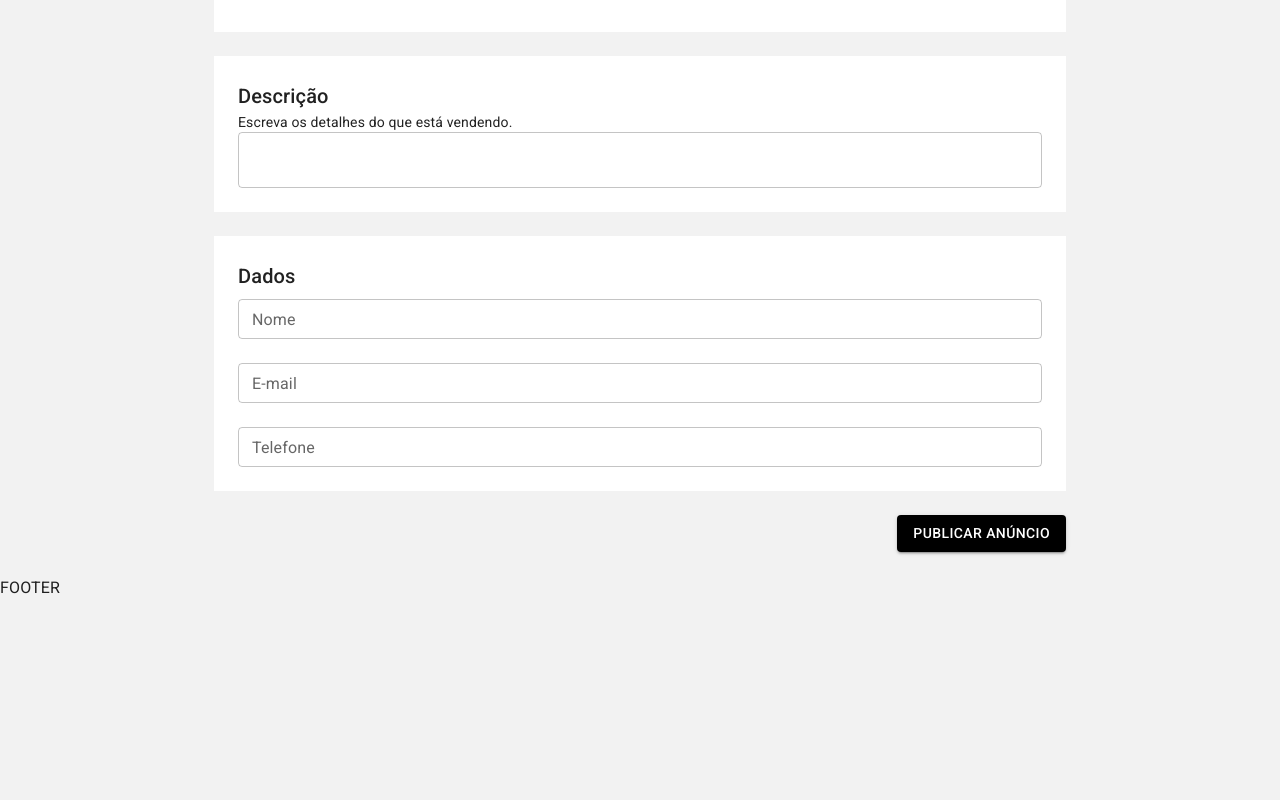
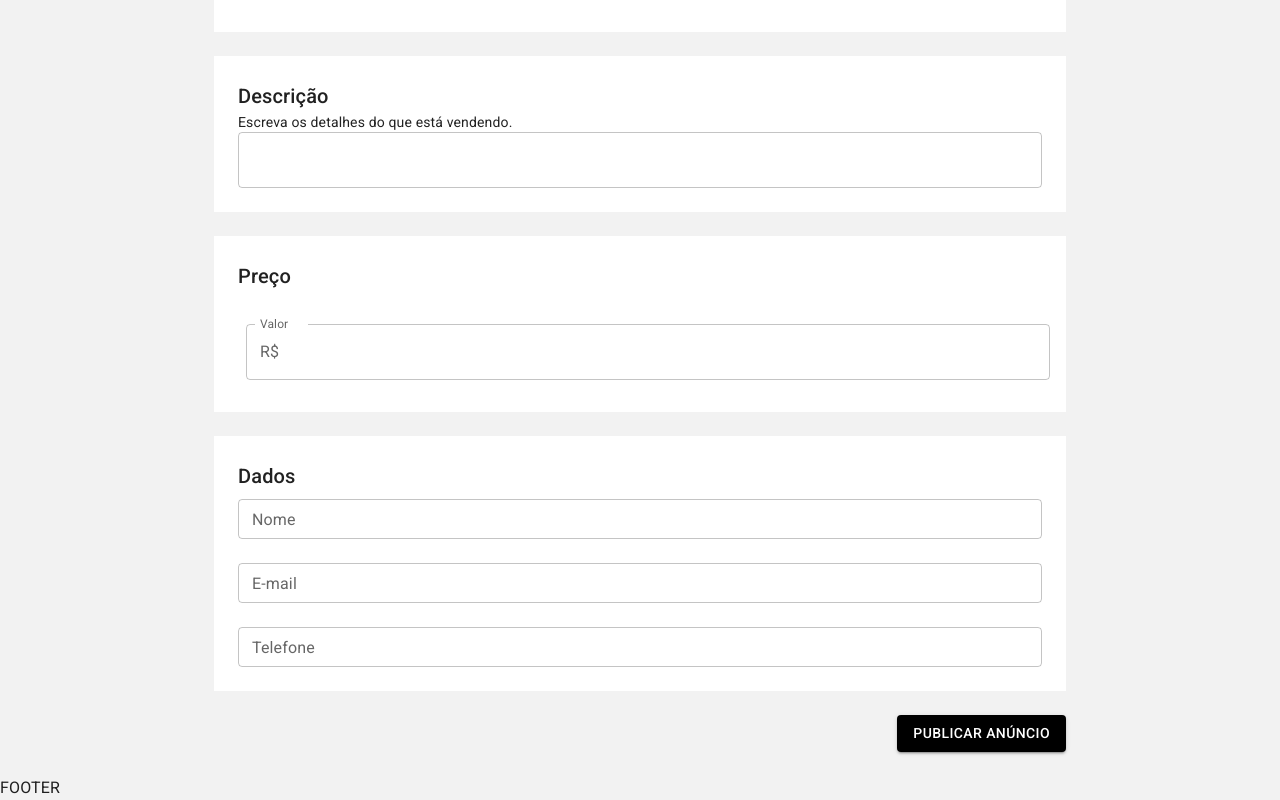
Before and after one commit to filipeAugusto99/anunx, a Next.js app: page /user/publish in a window 1280 px wide. Shown: the part 784-1584 px from the top of the page. Before the commit the page ends 1384 px from the top, so only its background shows below. Built offline with nearby package versions, Linux system fonts and the light colour scheme.

Commit message:
adding Box of price

```diff
--- a/pages/user/publish.js
+++ b/pages/user/publish.js
@@ -6,7 +6,11 @@ import {
   Select,
   TextField,
   Typography,
-  IconButton
+  IconButton,
+  FormControl,
+  InputLabel,
+  OutlinedInput,
+  InputAdornment,
   } from '@mui/material'
 
 import { useDropzone } from 'react-dropzone'
@@ -222,6 +226,23 @@ const Publish = () => {
 
       <Container maxWidth="md" className={classes.boxContainer}>
         <Box className={classes.box}>
+          <Typography component="h6" variant="h6" color="textPrimary">
+            Preço
+          </Typography>
+          <br />
+          <FormControl fullWidth sx={{ m: 1 }}>
+          <InputLabel htmlFor="outlined-adornment-amount">Valor</InputLabel>
+          <OutlinedInput
+            id="outlined-adornment-amount"
+            startAdornment={<InputAdornment position="start">R$</InputAdornment>}
+            label="Amount"
+          />
+        </FormControl>
+        </Box>
+      </Container>
+
+      <Container maxWidth="md" className={classes.boxContainer}>
+        <Box className={classes.box}>
           <Typography component="h6" variant="h6" color="textPrimary" gutterBottom>
             Dados
           </Typography>
```
